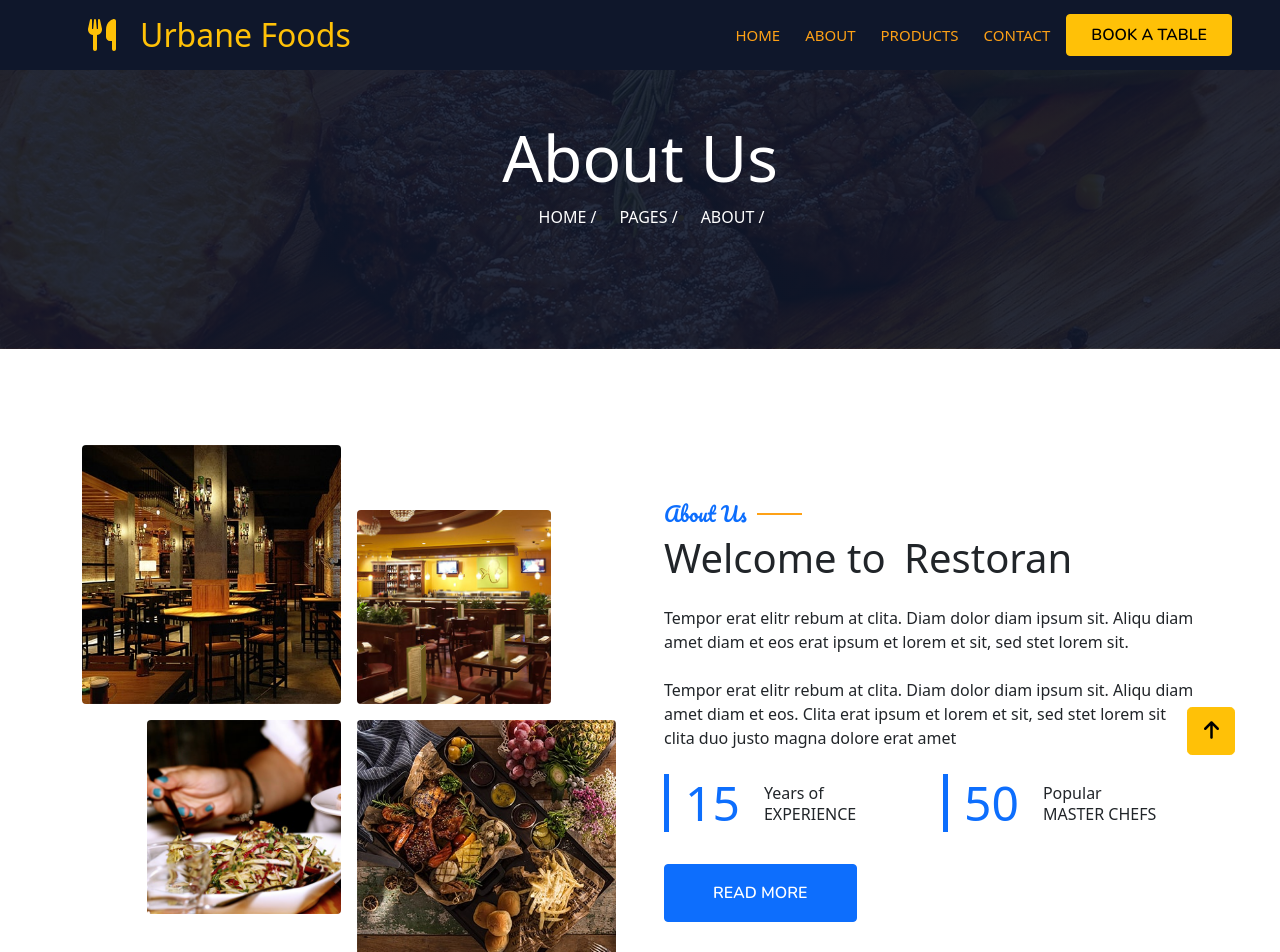
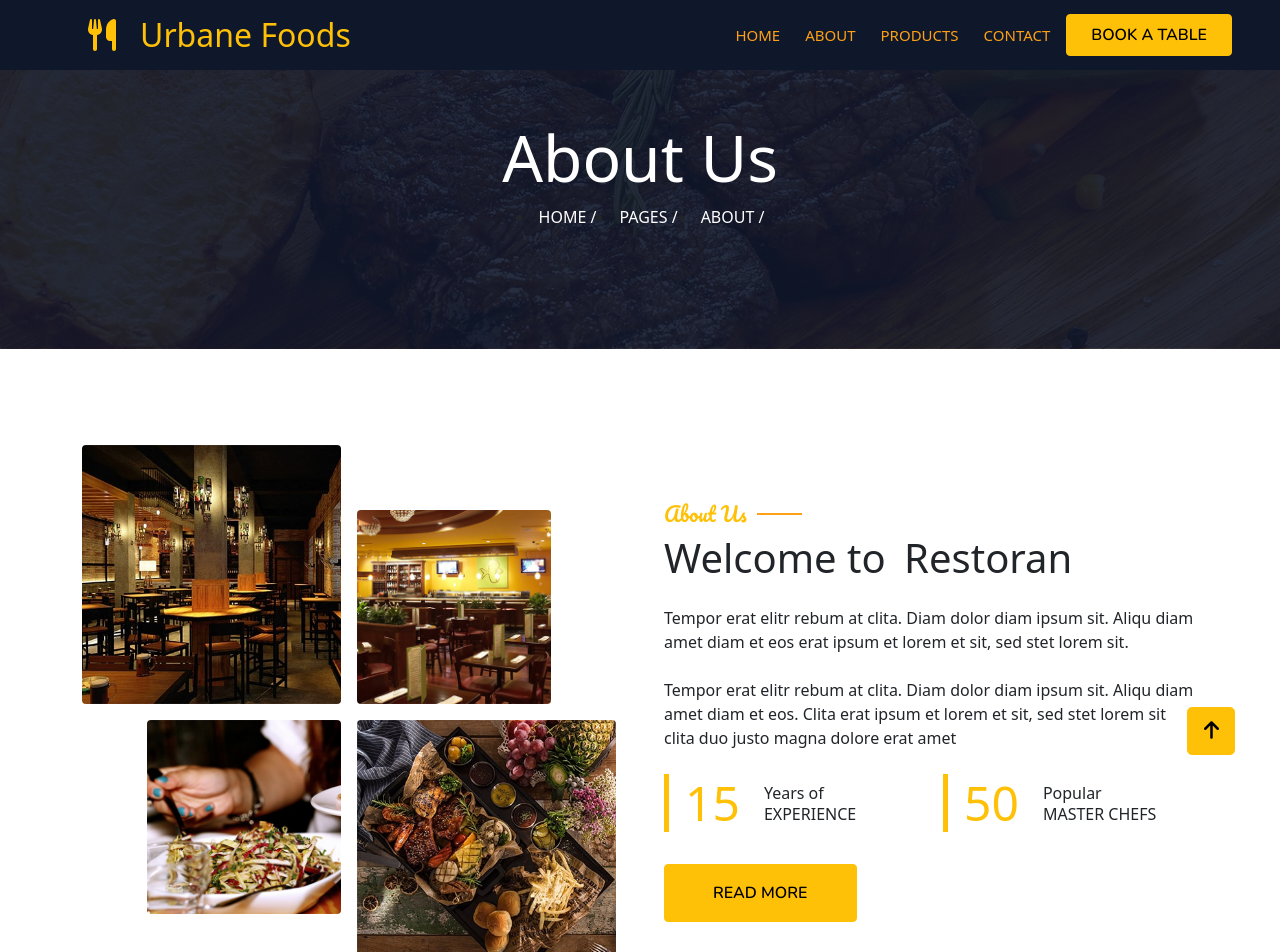
Before and after one commit to azubuike-nnamdi/Urbane-Foods, a React (Create React App) app: page /about in a window 1280 px wide. Shown: the top 952 px of the page. Built offline with nearby package versions, Linux system fonts and the light colour scheme.

Commit message:
about page added

```diff
--- a/src/components/AboutStaff/AboutStaff.jsx
+++ b/src/components/AboutStaff/AboutStaff.jsx
@@ -1,4 +1,4 @@
-import React from "react";
+
 
 function AboutStaff() {
   return (
@@ -14,7 +14,7 @@ function AboutStaff() {
               animationName: "fadeInUp",
             }}
           >
-            <h5 class="section-title ff-secondary text-center text-primary fw-normal">
+            <h5 class="section-title ff-secondary text-center text-warning fw-normal">
               Team Members
             </h5>
             <h1 class="mb-5">Our Master Chefs</h1>
--- a/src/components/AboutWelcom/AboutWelcom.jsx
+++ b/src/components/AboutWelcom/AboutWelcom.jsx
@@ -67,11 +67,11 @@ function AboutWelcom() {
               </div>
             </div>
             <div class="col-lg-6">
-              <h5 class="section-title ff-secondary text-start text-primary fw-normal">
+              <h5 class="section-title ff-secondary text-start text-warning fw-normal">
                 About Us
               </h5>
               <h1 class="mb-4">
-                Welcome to <i class="fa fa-utensils text-primary me-2"></i>
+                Welcome to <i class="fa fa-utensils text-warning me-2"></i>
                 Restoran
               </h1>
               <p class="mb-4">
@@ -86,9 +86,9 @@ function AboutWelcom() {
               </p>
               <div class="row g-4 mb-4">
                 <div class="col-sm-6">
-                  <div class="d-flex align-items-center border-start border-5 border-primary px-3">
+                  <div class="d-flex align-items-center border-start border-5 border-warning px-3">
                     <h1
-                      class="flex-shrink-0 display-5 text-primary mb-0"
+                      class="flex-shrink-0 display-5 text-warning mb-0"
                       data-toggle="counter-up"
                     >
                       15
@@ -100,9 +100,9 @@ function AboutWelcom() {
                   </div>
                 </div>
                 <div class="col-sm-6">
-                  <div class="d-flex align-items-center border-start border-5 border-primary px-3">
+                  <div class="d-flex align-items-center border-start border-5 border-warning px-3">
                     <h1
-                      class="flex-shrink-0 display-5 text-primary mb-0"
+                      class="flex-shrink-0 display-5 text-warning mb-0"
                       data-toggle="counter-up"
                     >
                       50
@@ -114,7 +114,7 @@ function AboutWelcom() {
                   </div>
                 </div>
               </div>
-              <a class="btn btn-primary py-3 px-5 mt-2" href="/">
+              <a class="btn btn-warning py-3 px-5 mt-2" href="/">
                 Read More
               </a>
             </div>
--- a/src/pages/Homepage.jsx
+++ b/src/pages/Homepage.jsx
@@ -1,5 +1,6 @@
 import Hero from '../components/Hero'
 import Services from '../components/Services/Services'
+import About from './About'
 
 
 function Homepage() {
@@ -7,6 +8,7 @@ function Homepage() {
     <div>
       <Hero />
       <Services />
+      <About />
     </div>
   )
 }
```
